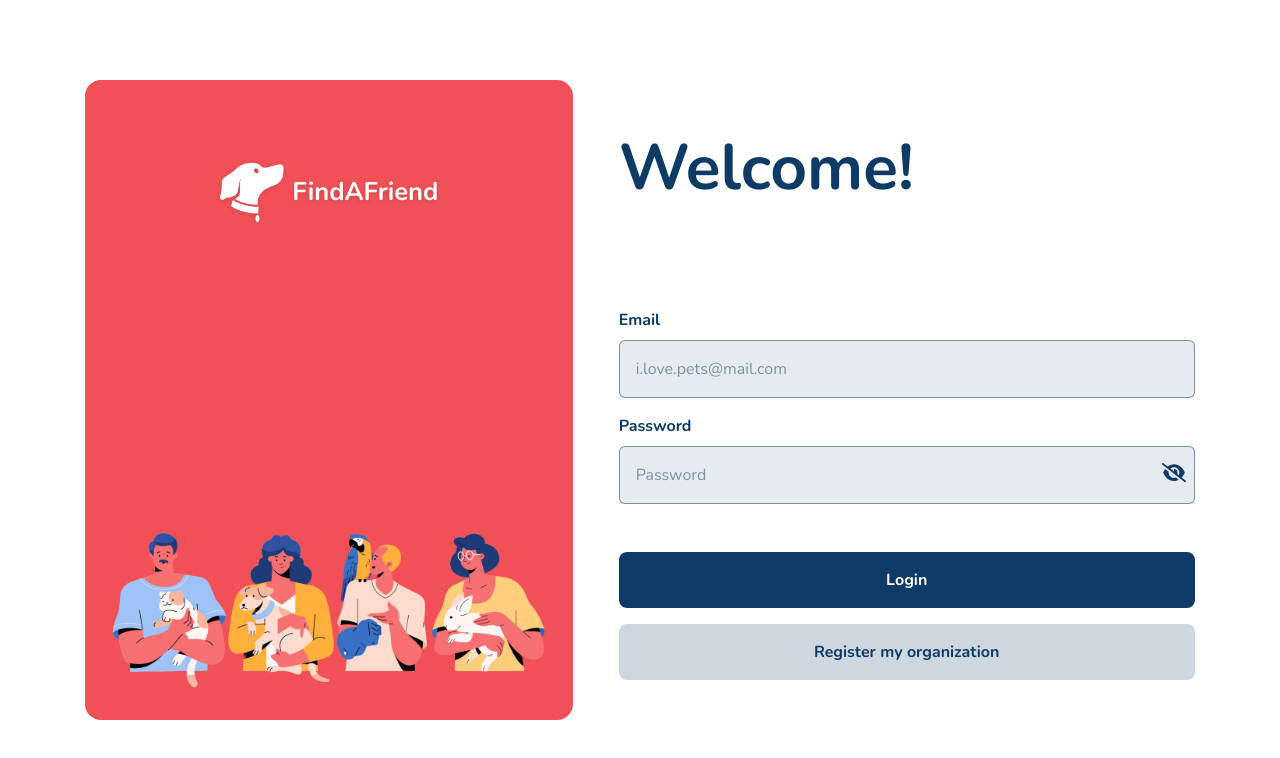
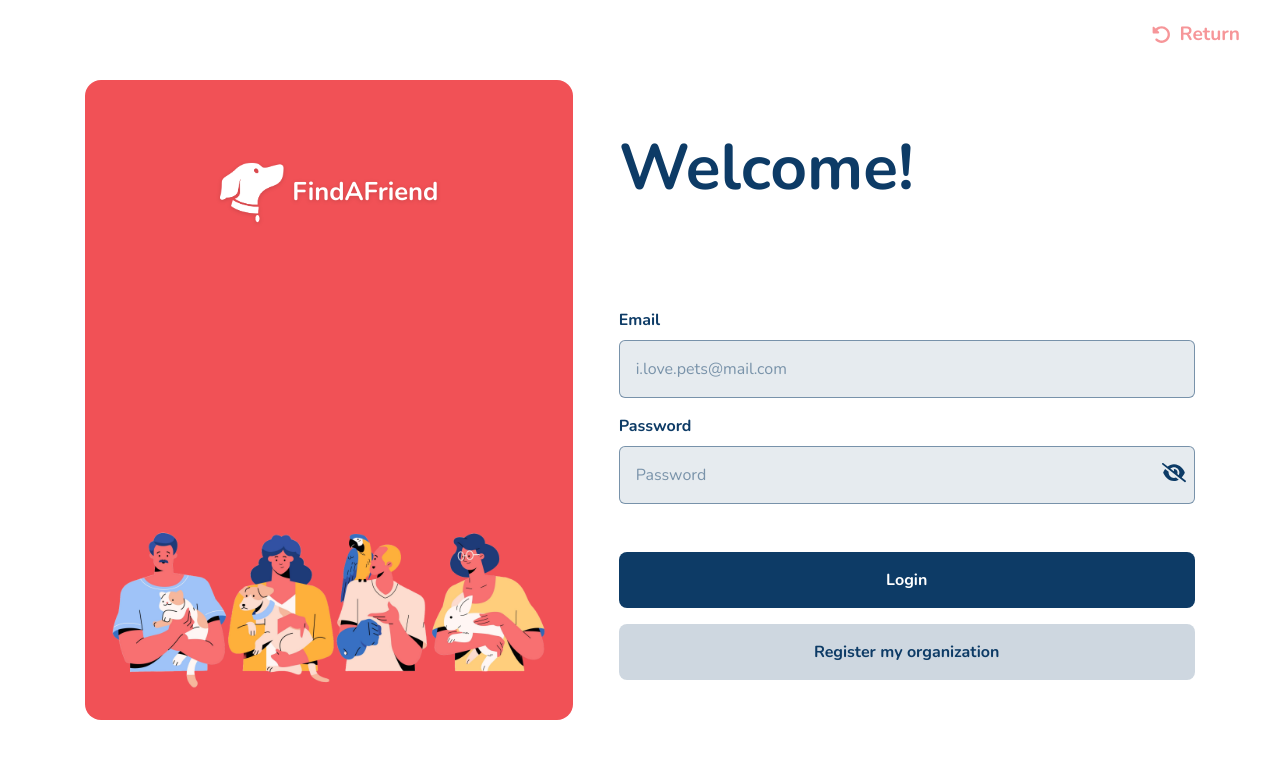
Before and after one commit to SantiagoMorais/find-a-friend-frontend, a React (Vite) app: page /sign-in in a window 1280 px wide. Shown: the top 758 px of the page. Built offline with nearby package versions, Linux system fonts and the light colour scheme; no server answers.

Commit message:
feat(ReturnButton): add return button on sign-up and sign-in pages

```diff
--- a/src/components/sign-in/index.tsx
+++ b/src/components/sign-in/index.tsx
@@ -1,8 +1,10 @@
+import { ReturnButton } from "../ui/return-button";
 import { SignInAndSignUpBanner } from "../ui/sign-in-and-sign-up-banner";
 import { SignInForm } from "./sign-in-form";
 
 export const SignIn = () => (
   <section className="text-base-color flex min-h-screen w-full flex-col items-center justify-between gap-5 p-5 md:flex-row md:justify-evenly md:gap-10 md:p-20">
+    <ReturnButton />
     <SignInAndSignUpBanner />
     <SignInForm />
   </section>
--- a/src/components/sign-up/index.tsx
+++ b/src/components/sign-up/index.tsx
@@ -1,8 +1,10 @@
+import { ReturnButton } from "../ui/return-button";
 import { SignInAndSignUpBanner } from "../ui/sign-in-and-sign-up-banner";
 import { SignUpForm } from "./sign-up-form";
 
 export const SignUp = () => (
-  <section className="text-base-color flex min-h-screen w-full flex-col justify-between gap-5 p-5 md:flex-row md:justify-evenly md:gap-10 md:p-20">
+  <section className="text-base-color relative flex min-h-screen w-full flex-col justify-between gap-5 p-5 md:flex-row md:justify-evenly md:gap-10 md:p-20">
+    <ReturnButton />
     <SignInAndSignUpBanner />
     <SignUpForm />
   </section>
--- /dev/null
+++ b/src/components/ui/return-button.tsx
@@ -0,0 +1,17 @@
+import { routes } from "@/utils/routes";
+import { faRotateLeft } from "@fortawesome/free-solid-svg-icons";
+import { FontAwesomeIcon } from "@fortawesome/react-fontawesome";
+import { Link } from "react-router-dom";
+
+export const ReturnButton = () => (
+  <Link
+    to={routes.home}
+    className="text-primary-color text-small-size group absolute top-5 right-10 flex cursor-pointer items-center gap-2 font-bold opacity-60 duration-500 hover:scale-110 hover:opacity-100"
+  >
+    <FontAwesomeIcon
+      className="duration-500 group-hover:-rotate-[360deg]"
+      icon={faRotateLeft}
+    />{" "}
+    Return
+  </Link>
+);
```
